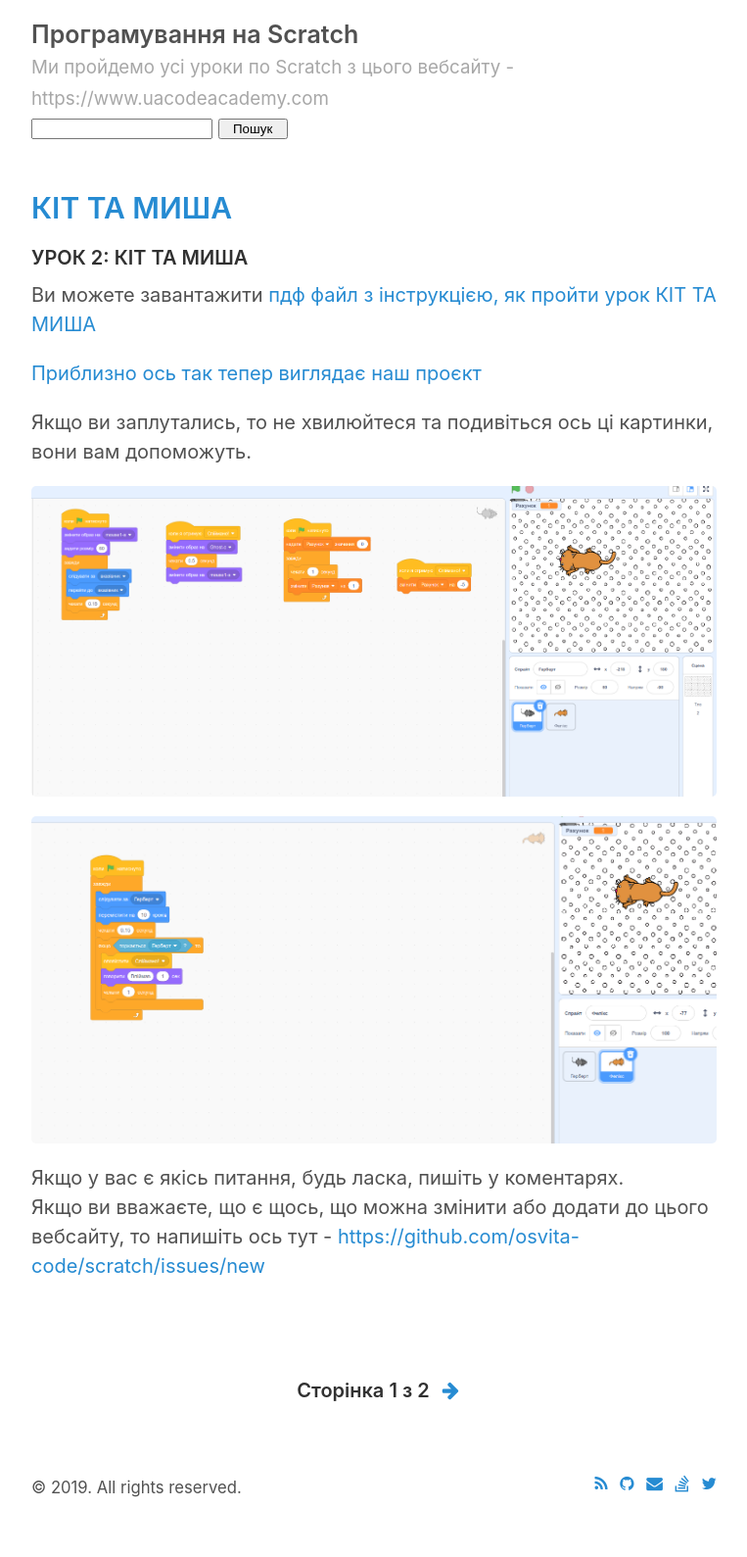
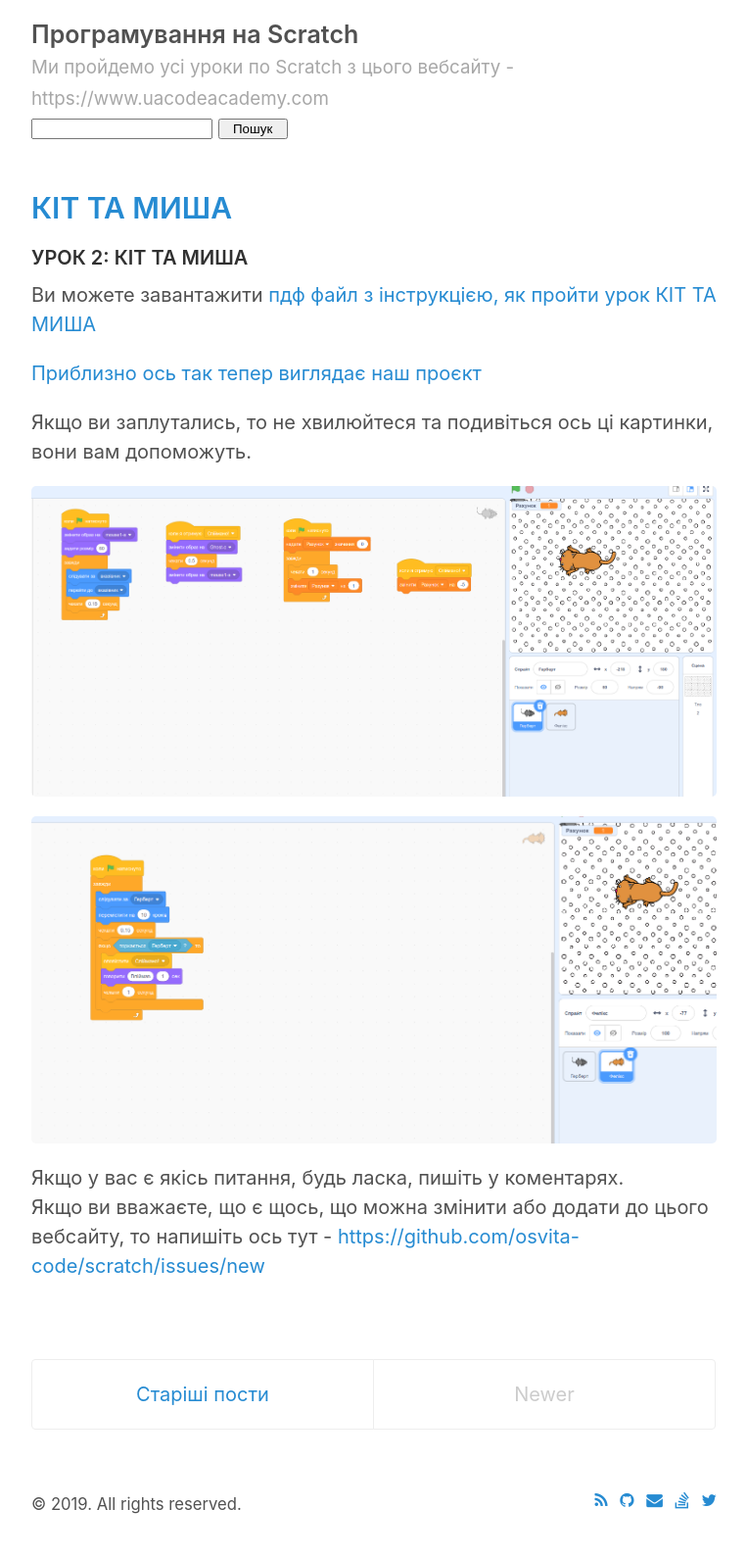
Before and after one commit to serhii73/serhii73.github.io, a Jekyll site: the page built from index.html, in a window 1280 px wide. Shown: the whole page at 98% size, without its empty margins (258-1021 px from the left). Built offline with Jekyll 4.4.1, drawn with Linux system fonts in a browser that asks for light colours; the list of posts is cut into pages by our own code.

Commit message:
Fix pagina

```diff
--- a/index.html
+++ b/index.html
@@ -33,19 +33,19 @@
 
 
 
-<!-- <div class="pagination">
+<div class="pagination">
   {% if paginator.next_page %}
-    <a class="pagination-item older" href="{{ paginator.next_page_path | prepend: site.baseurl }}">Older</a>
+  <a class="pagination-item older" href="{{ paginator.next_page_path | prepend: site.baseurl }}">Старіші пости</a>
   {% else %}
-    <span class="pagination-item older">Older</span>
+  <span class="pagination-item older">Older</span>
   {% endif %}
   {% if paginator.previous_page %}
-    <a class="pagination-item newer" href="{{ paginator.previous_page_path | prepend: site.baseurl }}">Newer</a>
+  <a class="pagination-item newer" href="{{ paginator.previous_page_path | prepend: site.baseurl }}">Новіші пости</a>
   {% else %}
-    <span class="pagination-item newer">Newer</span>
+  <span class="pagination-item newer">Newer</span>
   {% endif %}
-</div> -->
-<div class="pagination">
+</div>
+<!-- <div class="pagination">
   <h4>
      {% if paginator.previous_page %}
     <a href="{% if paginator.previous_page == 1%}/{% else %}/page{{ paginator.previous_page }}{% endif %}" class="previous"><i class="fa fa-arrow-left" aria-hidden="true"></i></a>    {% endif %}
@@ -54,4 +54,4 @@
     <a href="/page{{ paginator.next_page }}" class="next"><i class="fa fa-arrow-right" aria-hidden="true"></i></a> {% endif
     %}
   </h4>
-</div>
+</div> -->
```
